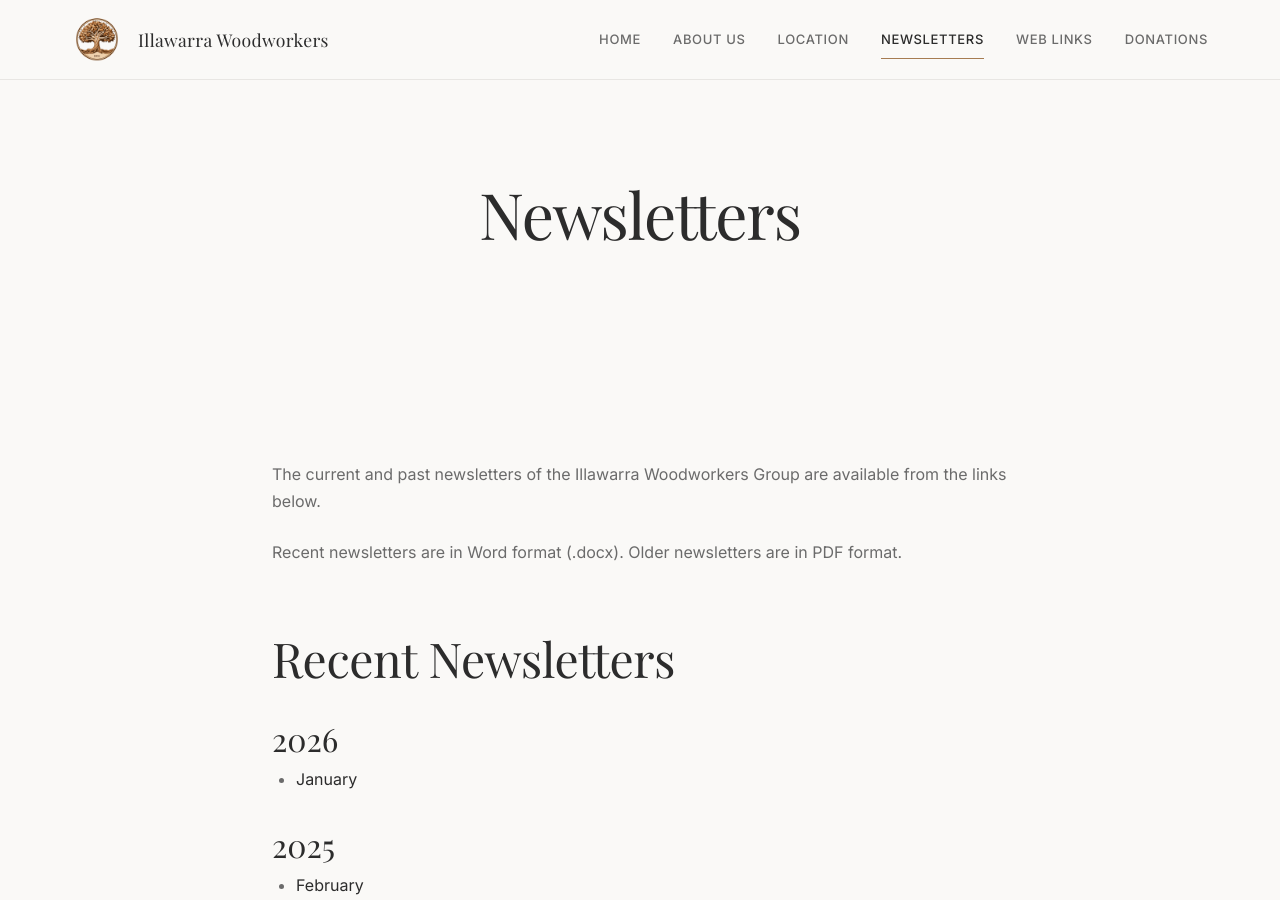
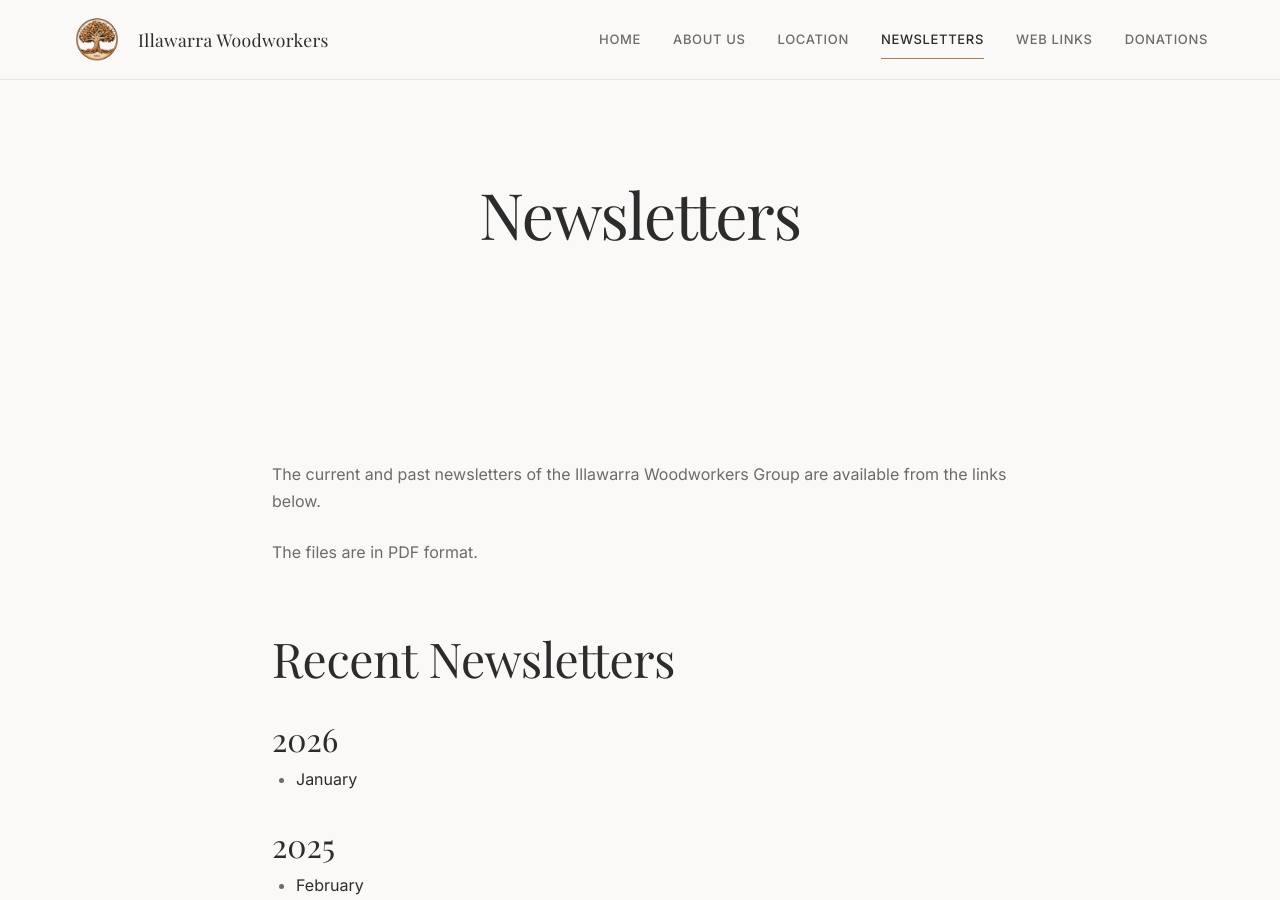
Before and after one commit to julienleveugle/illawarra-woodworkers, a Jekyll site: the page built from newsletters.md, in a window 1280 px wide and 900 px high. Built offline with Jekyll 4.4.1, drawn with Linux system fonts in a browser that asks for light colours.

Commit message:
Convert all newsletters to PDF format
- Converted 8 docx newsletters to PDF using LibreOffice
- Removed docx files from repository
- Updated newsletters page to use PDF links for all files

Co-Authored-By: Claude Opus 4.5 <noreply@anthropic.com>

```diff
--- a/newsletters.md
+++ b/newsletters.md
@@ -6,25 +6,25 @@ permalink: /newsletters
 
 The current and past newsletters of the Illawarra Woodworkers Group are available from the links below.
 
-Recent newsletters are in Word format (.docx). Older newsletters are in PDF format.
+The files are in PDF format.
 
 ## Recent Newsletters
 
 ### 2026
-- [January]({{ site.baseurl }}/assets/newsletters/202601-january.docx)
+- [January]({{ site.baseurl }}/assets/newsletters/202601-january.pdf)
 
 ### 2025
-- [February]({{ site.baseurl }}/assets/newsletters/202502-february.docx)
-- [April]({{ site.baseurl }}/assets/newsletters/202504-april.docx)
-- [June/July]({{ site.baseurl }}/assets/newsletters/202506-june-july.docx)
-- [October]({{ site.baseurl }}/assets/newsletters/202510-october.docx)
+- [February]({{ site.baseurl }}/assets/newsletters/202502-february.pdf)
+- [April]({{ site.baseurl }}/assets/newsletters/202504-april.pdf)
+- [June/July]({{ site.baseurl }}/assets/newsletters/202506-june-july.pdf)
+- [October]({{ site.baseurl }}/assets/newsletters/202510-october.pdf)
 
 ### 2024
 - [January]({{ site.baseurl }}/assets/newsletters/202401-january.pdf)
 - [April]({{ site.baseurl }}/assets/newsletters/202404-april.pdf)
-- [July]({{ site.baseurl }}/assets/newsletters/202407-july.docx)
-- [September]({{ site.baseurl }}/assets/newsletters/202409-september.docx)
-- [December]({{ site.baseurl }}/assets/newsletters/202412-december.docx)
+- [July]({{ site.baseurl }}/assets/newsletters/202407-july.pdf)
+- [September]({{ site.baseurl }}/assets/newsletters/202409-september.pdf)
+- [December]({{ site.baseurl }}/assets/newsletters/202412-december.pdf)
 
 ### 2023
 - [March]({{ site.baseurl }}/assets/newsletters/202303-march.pdf)
```
Also changed, not shown: 15 other files.
